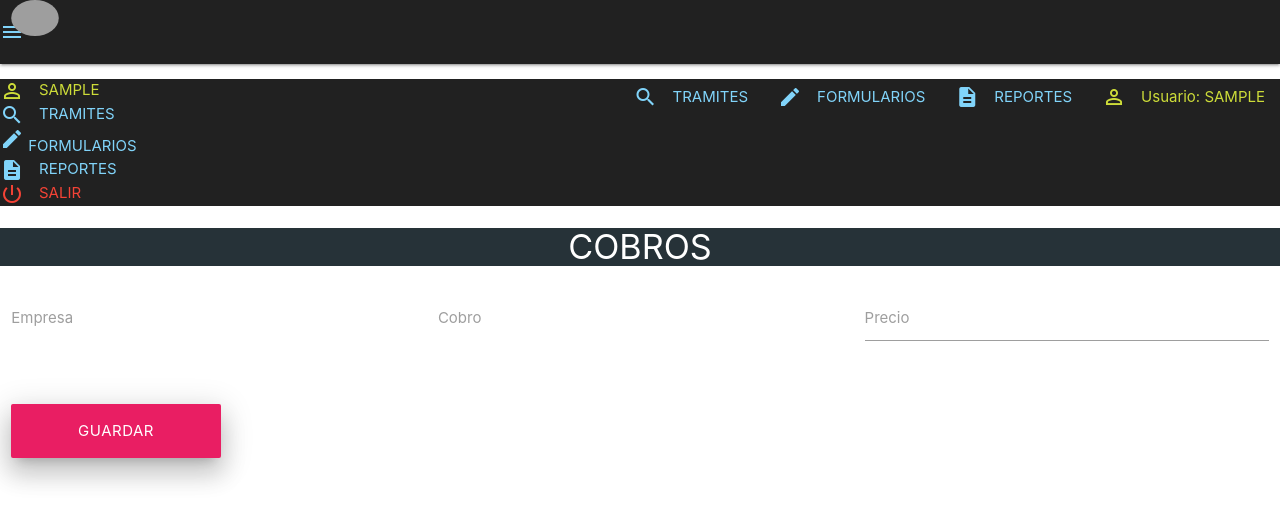
After one commit to IT-Espaderos-Azurdia/sistemaeya, a Django app: page /form_precio_cobro/ in a window 1280 px wide. The commit adds this page. Shown: the top 523 px of the page. Run offline with Django 3.2, Linux system fonts and the light colour scheme; the visitor is signed in with stand-in values (Sample User, id 1); data that the repository does not hold is empty; some libraries are stand-ins or nearby versions; grey boxes are pictures that could not be loaded.

Commit message:
Modificaciones al sistema eya base de datos, y diseño html se agrego 3 entidades: pago deposito gestion

```diff
--- /dev/null
+++ b/sistema/forms.py
@@ -0,0 +1,68 @@
+from django import forms
+from sistema.models import Cobro, Empresa, CobroEmpresa
+
+class CobroEmpresaForm(forms.ModelForm):
+
+	class Meta:
+
+		model = CobroEmpresa
+
+		fields = [
+			'precio',
+			'empresa',
+			'cobro',
+		]
+
+		labels = {
+			'precio': 'Precio',
+			'empresa': 'Empresa',
+			'cobro': 'Cobro'
+		}
+
+		widgets = {
+			'precio': forms.NumberInput(attrs={'class':'validate'}),
+			'cobro': forms.Select(attrs={'class': 'validate'}),
+			'empresa': forms.Select(attrs={'class': 'validate'}),
+
+		}
+
+class CobroForm(forms.ModelForm):
+
+	class Meta:
+		model = Cobro
+
+		fields = [
+			'nombre',
+		]
+
+		labels = {
+			'nombre':'Nombre Del Cobro'
+		}
+
+		widgets = {
+			'nombre':forms.TextInput(attrs={'class':'validate'}),
+		}
+
+
+class EmpresaForm(forms.ModelForm):
+
+	class Meta:
+		model = Empresa
+
+		fields = [
+			'nombre',
+			'telefono',
+			'correo',
+		]
+
+		labels = {
+			'nombre': 'Nombre Empresa',
+			'telefono': 'Telefono',
+			'correo': 'Email',
+		}
+
+		widgets = {
+			'nombre':forms.TextInput(attrs={'class':'validate'}),
+			'telefono':forms.NumberInput(attrs={'class':'validate'}),
+			'correo':forms.EmailInput(attrs={'class':'validate'}),
+		}
--- a/sistema/templates/sistema/base.html
+++ b/sistema/templates/sistema/base/base.html
@@ -106,11 +106,11 @@
           TRAMITES
         </a>
       </li>
-      <li class="grey darken-4">
+      <!--<li class="grey darken-4">
         <a class=" waves-effect  light-blue-text text-lighten-3 " href="/tramitesvarios/">
           TRAMITES VARIOS
         </a>
-      </li>
+      </li>-->
       <li class="grey darken-4">
         <a class=" waves-effect  light-blue-text text-lighten-3 " href="/form_empresa/" >
           EMPRESA
@@ -121,11 +121,11 @@
           COBROS
          </a>
       </li>
-      <!--<li class="grey darken-4">
-        <a class=" waves-effect  light-blue-text text-lighten-3 "  href="/form_asignar_cobro/">
+      <li class="grey darken-4">
+        <a class=" waves-effect  light-blue-text text-lighten-3 "  href="/form_precio_cobro/">
           ASIGNAR COBRO
         </a>
-      </li>-->
+      </li>
 
     </ul>
 
@@ -135,11 +135,11 @@
           TRAMITES
         </a>
       </li>
-      <li class="grey darken-4">
+      <!--<li class="grey darken-4">
         <a class=" waves-effect  light-blue-text text-lighten-3 " href="/tramitesvarios/">
           TRAMITES VARIOS
         </a>
-      </li>
+      </li>-->
       <li class="grey darken-4">
         <a class=" waves-effect  light-blue-text text-lighten-3 " href="/form_empresa/">
           EMPRESA
@@ -150,11 +150,11 @@
           COBROS
         </a>
       </li>
-      <!--<li class="grey darken-4">
-        <a class=" waves-effect  light-blue-text text-lighten-3 "  href="/form_asignar_cobro/">
+      <li class="grey darken-4">
+        <a class=" waves-effect  light-blue-text text-lighten-3 "  href="/form_precio_cobro/">
           ASIGNAR COBROS
          </a>
-      </li>-->
+      </li>
     </ul>
 
     <div>
--- a/sistema/templates/sistema/form_asignar_cobro.html
+++ b/sistema/templates/sistema/form_asignar_cobro.html
@@ -1,4 +1,4 @@
-{% extends 'sistema/base.html' %}
+{% extends 'sistema/base/base.html' %}
 {% load staticfiles %}
 
 {% block content %}
--- a/sistema/templates/sistema/form_cobro.html
+++ b/sistema/templates/sistema/form_cobro.html
@@ -1,4 +1,4 @@
-{% extends 'sistema/base.html' %}
+{% extends 'sistema/base/base.html' %}
 {% load staticfiles %}
 
 {% block content %}
--- /dev/null
+++ b/sistema/templates/sistema/forms/precio_cobro.html
@@ -0,0 +1,101 @@
+{% extends 'sistema/base/base.html' %}
+{% load staticfiles %}
+
+{% block content %}
+<form method="post">
+  {% csrf_token %}
+<div class="row white" style="margin-bottom: 0px;">
+  <div class="row white" >
+
+    <div class="center blue-grey darken-4 s12 l12 white-text">
+      <h4 >
+        COBROS
+      </h4>
+    </div>
+
+    <div class="row col l4 s12">
+      <div class="input-field ">
+        {{ form.empresa }}
+        <label>{{form.empresa.label}}</label>
+      </div>
+    </div>
+
+    <div class="row col l4 s12">
+      <div class="input-field ">
+        {{ form.cobro }}
+        <label>{{form.cobro.label}}</label>
+      </div>
+    </div>
+
+    <div class="row col l4 s12">
+      <div class="input-field">
+        {{form.precio}}
+        <label for="{{form.precio.id}}">{{form.precio.label}}</label>
+      </div>
+    </div>
+
+
+  </div>
+
+  <div class="row col l12 s12">
+    <button class=" col l2 s12 btn-large waves-effect waves-light pink white-text z-depth-4 " type="sumit">
+      Guardar
+    </button>
+  </div>
+
+  </div>
+</div>
+
+
+
+</form>
+{% if listado %}
+
+<div class="row white col s12 l12 " >
+  <div class="center blue-grey darken-3 s12 l12 white-text">
+    <h4 >
+      LISTADO DE COBROS A EMPRESAS
+    </h4>
+  </div>
+
+  <div class="row col s12 l10 offset-l1">
+    <table class="highlight responsive-table" id="tabla">
+        <thead>
+          <tr>
+              <th>Nombre Empresa</th>
+              <th>Nombre Cobro</th>
+              <th>Precio</th>
+              <th>Editar</th>
+              <th>Eliminar</th>
+          </tr>
+        </thead>
+        <tbody>
+        {% for CobroEmpresa in listado %}
+          <tr>
+            <td>{{ CobroEmpresa.empresa }}</td>
+            <td>{{ CobroEmpresa.cobro }}</td>
+            <td>{{ CobroEmpresa.precio }}</td>
+            <td>
+              <a class="btn col l6 s8 waves-effect waves-light orange black-text z-depth-1" href='/editar_precio_cobro/{{CobroEmpresa.id}}/'>
+                <i class="material-icons  black-text">mode_edit</i>
+              </a><br>
+            </td>
+            <td>
+              <a class="btn col l6 s8 waves-effect waves-light red black-text z-depth-1" href='/eliminar_precio_cobro/{{CobroEmpresa.id}}/'>
+                <i class="material-icons  black-text">delete</i>
+              </a>
+            </td>
+          </tr>
+        {% endfor %}
+
+        </tbody>
+
+      </table>
+  </div>
+
+</div>
+
+{% endif %}
+
+
+{% endblock content %}
--- a/sistema/templates/sistema/login.html
+++ b/sistema/templates/sistema/login.html
@@ -12,7 +12,7 @@
     <link class="circle" rel="shortcut icon" href="{% static 'admin/img/ico2.png' %}">
     <link href="https://fonts.googleapis.com/icon?family=Material+Icons" rel="stylesheet">
     <link href="{% static 'admin/css/materialize.css' %}" type="text/css" rel="stylesheet" media="screen,projection">
-    <link href="{% static 'admin/css/style.css' %}" type="text/css" rel="stylesheet" media="screen,projection">
+
 
   </head>
 
--- a/sistema/templates/sistema/sistema_home.html
+++ b/sistema/templates/sistema/sistema_home.html
@@ -1,4 +1,4 @@
-{% extends 'sistema/base.html' %}
+{% extends 'sistema/base/base.html' %}
 {% load staticfiles %}
 
 {% block content %}
--- a/sistema/templates/sistema/tramites.html
+++ b/sistema/templates/sistema/tramites.html
@@ -1,4 +1,4 @@
-{% extends 'sistema/base.html' %}
+{% extends 'sistema/base/base.html' %}
 {% load staticfiles %}
 
 {% block content %}
--- a/sistema/urls.py
+++ b/sistema/urls.py
@@ -11,10 +11,18 @@ urlpatterns = [
 	url(r'^$', views.home, name='home'),
 	url(r'^sistema/$', login_required(views.sistema), name='sistema'),
 	url(r'^tramites/$', login_required(views.tramites), name='tramites'),
-	url(r'^form_empresa/$', login_required(views.empresa), name='empresa'),
+
+	url(r'^form_precio_cobro/$', login_required(views.form_precio_cobro), name='form_precio_cobro'),
+	url(r'^editar_precio_cobro/(?P<id_cobro_precio>\d+)/$', login_required(views.update_precio_cobro), name='update_precio_cobro'),
+	url(r'^eliminar_precio_cobro/(?P<id_cobro_precio>\d+)/$', login_required(views.eliminar_precio_cobro), name='eliminar_precio_cobro'),
+
+	url(r'^form_empresa/$', login_required(views.form_empresa), name='form_empresa'),
+	url(r'^editar_empresa/(?P<id_empresa>\d+)/$', login_required(views.update_empresa), name='update_empresa'),
+	url(r'^eliminar_empresa/(?P<id_empresa>\d+)/$', login_required(views.eliminar_empresa), name='eliminar_empresa'),
+
 	url(r'^form_cobro/$', login_required(views.form_cobro), name='form_cobro'),
-	url(r'^form_asignar_cobro/$', login_required(views.form_asignar_cobro), name='form_asignar_cobro'),
-	url(r'^tramitesvarios/$', login_required(views.tramitesvarios), name='tramitesvarios'),
+	url(r'^eliminar_cobro/(?P<id_cobro>\d+)/$', login_required(views.eliminar_cobro), name='eliminar_cobro'),
+
 	url(r'^login/$', login, {'template_name':'sistema/login.html'}, name='login'),
 	url(r'^logout/$', logout_then_login, name='logout'),
 	url(r'^restaurar_password$', password_reset, {'template_name':'sistema/reset_password_form.html',
--- a/sistema/views.py
+++ b/sistema/views.py
@@ -1,4 +1,7 @@
-from django.shortcuts import render
+from django.shortcuts import render, redirect
+from sistema.forms import CobroForm, EmpresaForm, CobroEmpresaForm
+from sistema.models import Cobro, Empresa, CobroEmpresa
+
 
 def home(request):
 
@@ -20,29 +23,136 @@ def tramites(request):
 	template = "sistema/tramites.html"
 	return render(request,template)
 
-def empresa(request):
+# --------------------------------------------------------------------
+# -------------------- FUNCIONES CRUD EMPRESA ------------------------
+# --------------------------------------------------------------------
 
-	template = "sistema/form_empresa.html"
-	return render(request,template)
+# Funcion agregar una empresa
+def form_empresa(request):
+	template = "sistema/forms/empresa.html"
+	if request.method == 'POST':
+		form = EmpresaForm(request.POST)
+		if form.is_valid():
+			form.save()
+		return redirect('form_empresa')
+	else:
+		form = EmpresaForm()
+	list_empresa = Empresa.objects.all()
+	context = {'form':form,'listado': list_empresa}
+	return render(request,template,context)
 
+# Funcion actualizar empresa
+def update_empresa(request,id_empresa):
+	empresa = Empresa.objects.get(id=id_empresa)
+	if request.method == 'GET':
+		form = EmpresaForm(instance=empresa)
+	else:
+		form = EmpresaForm(request.POST,instance=empresa)
+		if form.is_valid():
+			form.save()
+		return redirect('form_empresa')
+	template = "sistema/forms/empresa.html"
+	context = {'form':form}
+	return render(request,template,context)
+
+# Funcion Eliminar Empresa
+def eliminar_empresa(request,id_empresa):
+	if Empresa.objects.all().filter(id=id_empresa).exists():
+		empresa = Empresa.objects.get(id=id_empresa)
+		if request.method == 'POST':
+			empresa.delete()
+			return redirect('form_empresa')
+		template = "sistema/eliminar/empresa.html"
+		context = {'empresa':empresa}
+		return render(request,template,context)
+	else:
+		return redirect('form_empresa')
+
+
+# --------------------------------------------------------------------
+# --------------------- FUNCIONES CRUD COBRO -------------------------
+# --------------------------------------------------------------------
+
+# Funcion agregar cobro
 def form_cobro(request):
+	template = "sistema/forms/cobro.html"
+	if request.method == 'POST':
+		form = CobroForm(request.POST)
+		if form.is_valid():
+			form.save()
+		return redirect('form_cobro')
+	else:
+		form = CobroForm()
 
-	template = "sistema/form_cobro.html"
-	return render(request,template)
+	list_cobro = Cobro.objects.all()
+	context = {'form':form,'listado': list_cobro}
+	return render(request,template,context)
 
-def tramitesvarios(request):
+# Funcion eliminar cobro
+def eliminar_cobro(request,id_cobro):
+	if Cobro.objects.all().filter(id=id_cobro).exists():
+		cobro = Cobro.objects.get(id=id_cobro)
+		if request.method == 'POST':
+			cobro.delete()
+			return redirect('form_cobro')
+		template = "sistema/eliminar/cobro.html"
+		context = {'cobro':cobro}
+		return render(request,template,context)
+	else:
+		return redirect('form_cobro')
 
-	template = "sistema/tramitesvarios.html"
-	return render(request,template)
+# --------------------------------------------------------------------
+# ----------------- FUNCIONES CRUD PRECIO COBRO ----------------------
+# --------------------------------------------------------------------
 
-def form_asignar_cobro(request):
+# Funcion agregar Precio Cobro
+def form_precio_cobro(request):
+	template = "sistema/forms/precio_cobro.html"
+	if request.method == 'POST':
+		form = CobroEmpresaForm(request.POST)
+		if form.is_valid():
+			form.save()
+		return redirect('form_precio_cobro')
+	else:
+		form = CobroEmpresaForm()
+	list_precio_cobro = CobroEmpresa.objects.all().order_by('empresa')
+	context = {'form':form,'listado': list_precio_cobro}
+	return render(request,template,context)
 
-	template = "sistema/form_asignar_cobro.html"
-	return render(request,template)
+# Funcion actualizar Precio Cobro
+def update_precio_cobro(request,id_cobro_precio):
+	cobroempresa = CobroEmpresa.objects.get(id=id_cobro_precio)
+	if request.method == 'GET':
+		form = CobroEmpresaForm(instance=cobroempresa)
+	else:
+		form = CobroEmpresaForm(request.POST,instance=cobroempresa)
+		if form.is_valid():
+			form.save()
+		return redirect('form_precio_cobro')
+	template = "sistema/forms/precio_cobro.html"
+	context = {'form':form}
+	return render(request,template,context)
+
+# Funcion Eliminar Precio Cobro
+def eliminar_precio_cobro(request,id_cobro_precio):
+	if CobroEmpresa.objects.all().filter(id=id_cobro_precio).exists():
+		cobroempresa = CobroEmpresa.objects.get(id=id_cobro_precio)
+		if request.method == 'POST':
+			cobroempresa.delete()
+			return redirect('form_precio_cobro')
+		template = "sistema/eliminar/precio_cobro.html"
+		context = {'CobroEmpresa':cobroempresa}
+		return render(request,template,context)
+	else:
+		return redirect('form_precio_cobro')
 
 
 
+# --------------------------------------------------------------------
+# -------------------- FUNCIONES ERRORES 404 -------------------------
+# --------------------------------------------------------------------
+
 def error_404(request):
 
-	template = "sistema/404.html"
+	template = "sistema/errores/404.html"
 	return render(request,template)
```
Also changed, not shown: sistema/models.py (+22 -0 lines), sistema/templates/sistema/eliminar/cobro.html (added, +38 -0 lines), sistema/templates/sistema/eliminar/empresa.html (added, +38 -0 lines), sistema/templates/sistema/eliminar/precio_cobro.html (added, +38 -0 lines), sistema/templates/sistema/errores/404.html (added, +32 -0 lines), sistema/templates/sistema/forms/cobro.html (added, +83 -0 lines), sistema/templates/sistema/forms/empresa.html (added, +105 -0 lines), sistema/migrations/0001_initial.py (added), sistema/migrations/0002_auto_20170526_0015.py (added), 1 other file.
